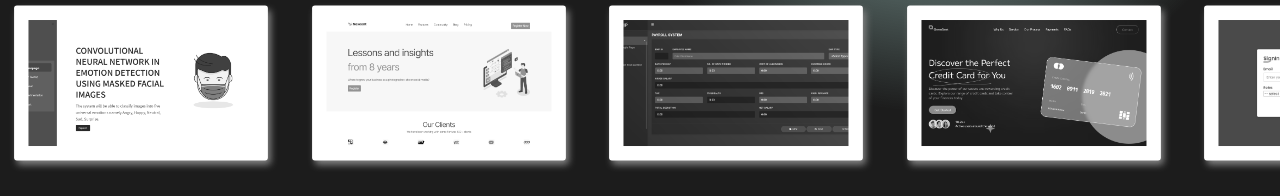
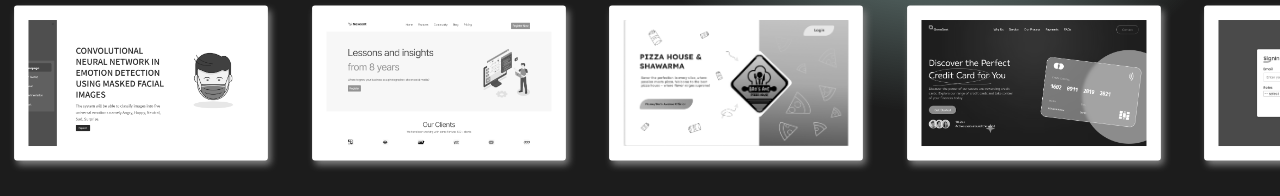
Before and after one commit to XtianCLM/Portfolio, a plain HTML site: page index.html in a window 1280 px wide. Shown: the part 684-880 px from the top of the page. Drawn offline with nearby package versions, Linux system fonts and the light colour scheme.

Commit message:
Add Update

```diff
--- a/index.html
+++ b/index.html
@@ -75,7 +75,7 @@
                     <a href="https://github.com/XtianCLM/Nexcent.git" target="_blank"><img src="assets/Sample Web/Nexcent.png" alt=""></a>
                 </div>
                 <div class="s media-scroller-element fw-bold " data-visible="false">
-                    <a href="https://github.com/XtianCLM/POS.git" target="_blank"><img src="assets/Sample Web/Pos.png" alt=""></a>
+                    <a href="https://github.com/XtianCLM/Pizza.git" target="_blank"><img src="assets/Sample Web/Pizzahome.png" alt=""></a>
                 </div>
                 <div class="d media-scroller-element fw-bold " data-visible="false">
                     <a href="https://github.com/XtianCLM/Green-Bank.git" target="_blank"><img src="assets/Sample Web/GreenBank.png" alt=""></a>
```
Also changed, not shown: assets/Sample Web/Pizzahome.png (added).
